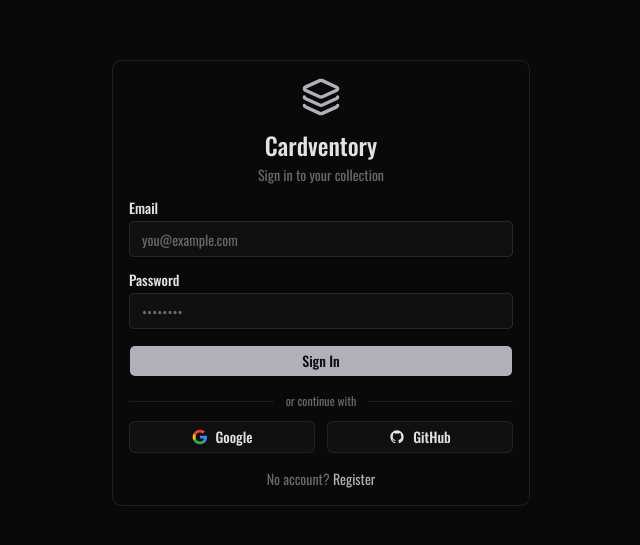
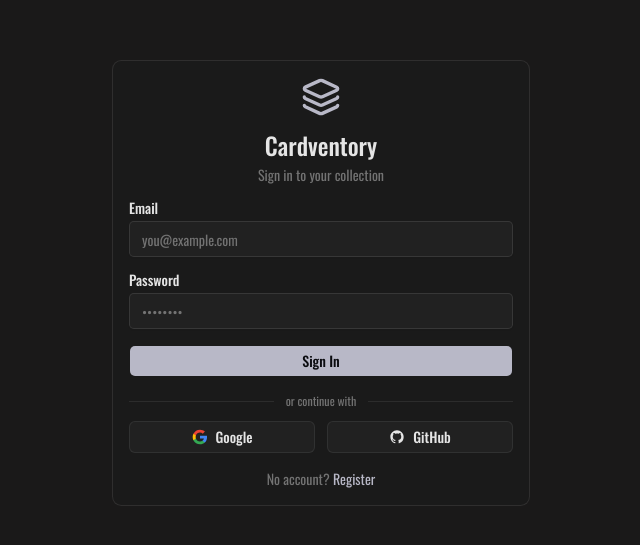
Before and after one commit to jtmb/cardventory, a Next.js app: page /login in a window 1280 px wide. Shown: the part 117-662 px from the top of the page, without its empty margins (319-959 px from the left). Built offline with nearby package versions, Linux system fonts and the light colour scheme; no server answers.

Commit message:
feat: apply default dark theme for new users with no saved preference

```diff
--- a/components/theme-applicator.tsx
+++ b/components/theme-applicator.tsx
@@ -9,6 +9,7 @@ import {
   CHIP_STYLE_LS_KEY, applyChipStyle, type ChipStyleKey,
   BUTTON_STYLE_LS_KEY, applyButtonStyle, type ButtonStyleKey,
   SLEEVE_LS_KEY, applySleeve,
+  PRESET_LS_KEY, PRESET_THEMES, applyPresetTheme,
 } from "@/lib/theme";
 
 /**
@@ -20,7 +21,12 @@ export default function ThemeApplicator() {
   useEffect(() => {
     try {
       const stored = localStorage.getItem(THEME_LS_KEY);
-      if (stored) applyThemeColors(JSON.parse(stored));
+      if (stored) {
+        applyThemeColors(JSON.parse(stored));
+      } else {
+        // No theme saved — apply and persist the default dark preset
+        applyPresetTheme("default");
+      }
     } catch {}
 
     try {
--- a/public/theme-init.js
+++ b/public/theme-init.js
@@ -1,6 +1,14 @@
 (function(){
   try {
-    var c = JSON.parse(localStorage.getItem('cv_theme') || '{}');
+    var stored = localStorage.getItem('cv_theme');
+    if (!stored) {
+      // No theme saved — seed the default dark preset
+      var defaults = {primary:'#b8b8c7',background:'#1a1919',card:'#1a1a1a',sidebar:'#111111',foreground:'#e5e5e5',mutedForeground:'#737373',destructive:'#ef4444'};
+      localStorage.setItem('cv_theme', JSON.stringify(defaults));
+      localStorage.setItem('cv_preset', 'default');
+      stored = JSON.stringify(defaults);
+    }
+    var c = JSON.parse(stored || '{}');
     var e = document.documentElement;
     var s = function(p, v) { e.style.setProperty(p, v); };
     if (c.primary) {
```
